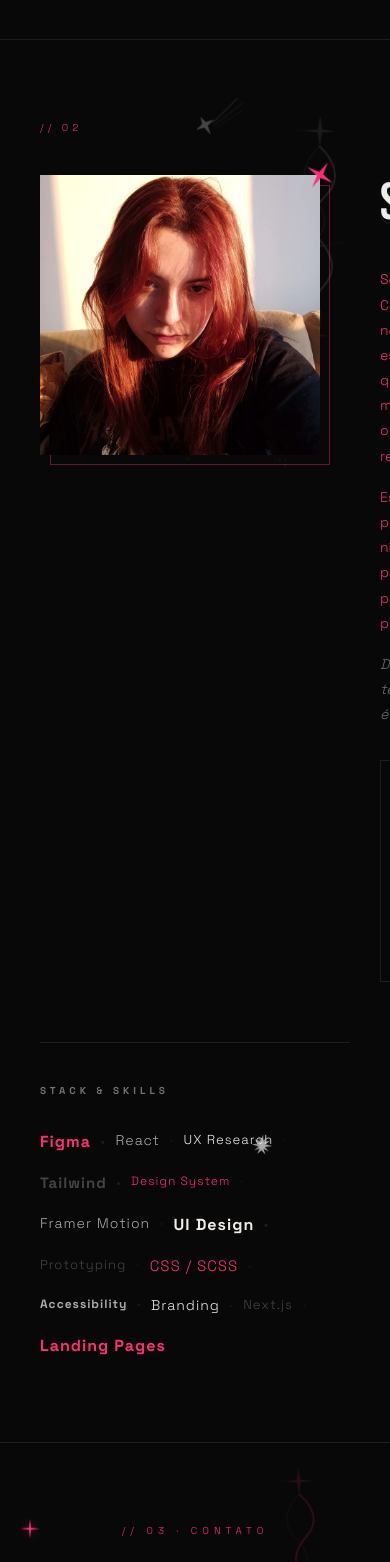
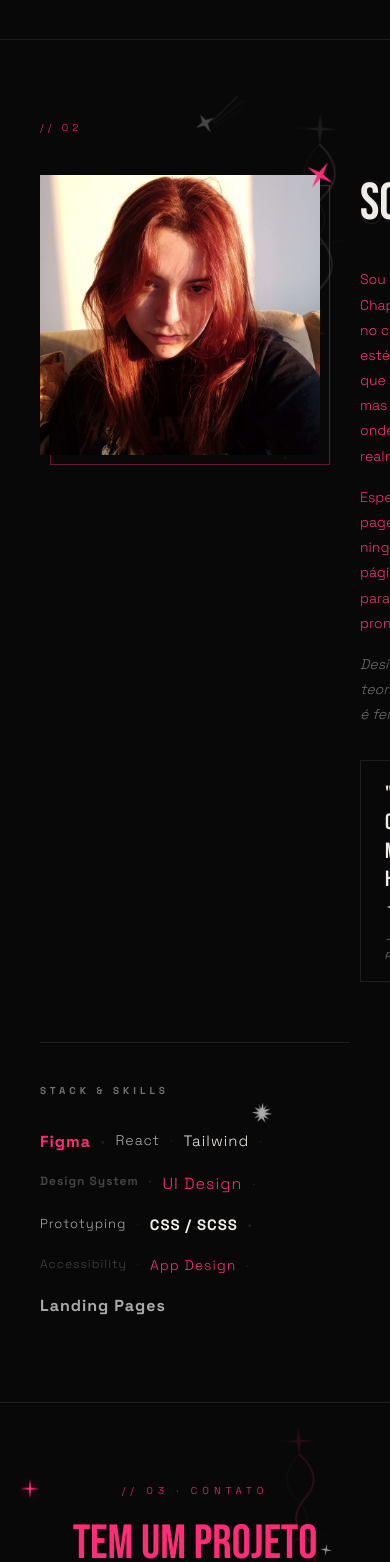
Before and after one commit to CassolEllen/darkcat-studio-portfolio, a React (Vite) app: page / in a window 390 px wide. Shown: the part 4595-6157 px from the top of the page. Built offline with nearby package versions, Linux system fonts and the light colour scheme.

Commit message:
fix: responsividade mobile para About e ProjectCard

```diff
--- a/src/components/About.jsx
+++ b/src/components/About.jsx
@@ -3,10 +3,10 @@ import Sparkle from './Sparkle'
 import { Chain, HalftoneStar } from './ChromeElements'
 
 const skills = [
-  { label: 'Figma', size: 16 }, { label: 'React', size: 14 }, { label: 'UX Research', size: 13 },
-  { label: 'Tailwind', size: 15 }, { label: 'Design System', size: 12 }, { label: 'Framer Motion', size: 14 },
+  { label: 'Figma', size: 16 }, { label: 'React', size: 14 },
+  { label: 'Tailwind', size: 15 }, { label: 'Design System', size: 12 },
   { label: 'UI Design', size: 16 }, { label: 'Prototyping', size: 13 }, { label: 'CSS / SCSS', size: 15 },
-  { label: 'Accessibility', size: 12 }, { label: 'Branding', size: 14 }, { label: 'Next.js', size: 13 },
+  { label: 'Accessibility', size: 12 }, { label: 'App Design', size: 14 },
   { label: 'Landing Pages', size: 16 },
 ]
 
@@ -31,7 +31,7 @@ export default function About() {
         }}>// 02</span>
 
         {/* top grid — foto + bio */}
-        <div style={{ display: 'grid', gridTemplateColumns: '280px 1fr', gap: 60, marginBottom: 60, alignItems: 'start' }}>
+        <div style={{ display: 'grid', gridTemplateColumns: 'min(280px, 100%) 1fr', gap: 40, marginBottom: 60, alignItems: 'start' }}>
 
           {/* foto */}
           <motion.div
--- a/src/index.css
+++ b/src/index.css
@@ -86,3 +86,23 @@ body {
   max-width: 1600px;
   margin: 0 auto;
 }
+
+/* About responsivo */
+@media (max-width: 768px) {
+  .about-grid {
+    grid-template-columns: 1fr !important;
+  }
+
+  .about-photo {
+    width: 200px !important;
+    margin: 0 auto;
+  }
+}
+
+/* Cards responsivos */
+@media (max-width: 768px) {
+  .project-card {
+    grid-template-columns: 1fr !important;
+    direction: ltr !important;
+  }
+}
```
